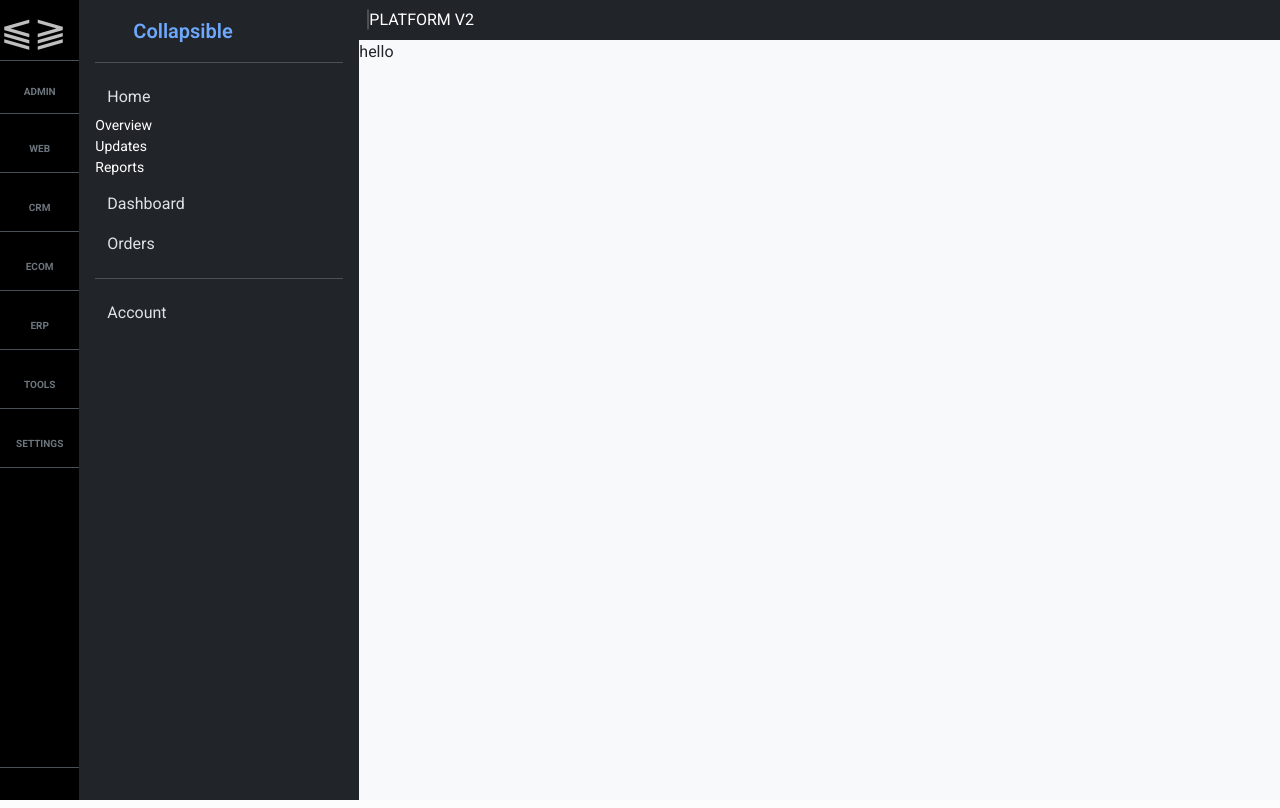
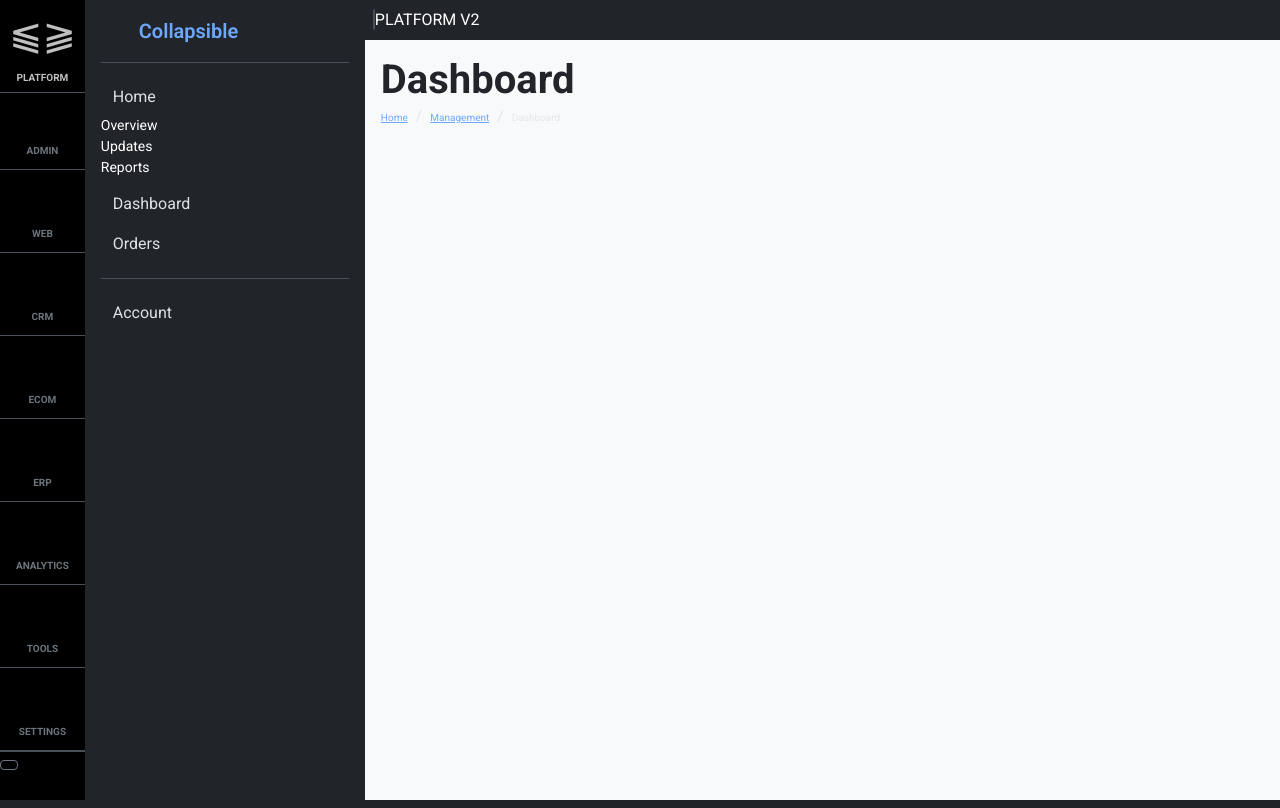
Before and after one commit to harkalygergo/platform360, a Symfony app: template templates/platform/dashboard.html.twig in a window 1280 px wide. Run offline with Twig, Linux system fonts and the light colour scheme; the template is opened without the code that fills it, so the values that code supplies are empty; some libraries are stand-ins or nearby versions.

Commit message:
modify dashboard template

```diff
--- a/templates/base.html.twig
+++ b/templates/base.html.twig
@@ -3,6 +3,10 @@
     <head>
         <meta charset="UTF-8">
         <meta name="viewport" content="width=device-width, initial-scale=1">
+        <meta name="robots" content="noindex,nofollow">
+        <meta name="description" content="Platform Business Management System">
+        <meta name="keywords" content="platform, business, management, system, bms, crm, cms, erp, ecom, analytics, tools">
+        <link rel="icon" href="https://platform.brandcomstudio.com/favicon.png" type="image/png">
         <title>{% block title %}PLATFORM V2{% endblock %}</title>
 
         <link rel="stylesheet" type="text/css" href="https://cdn.brandcomstudio.com/vendor/twbs/bootstrap/dist/css/bootstrap.min.css">
@@ -37,9 +41,11 @@
             }
 
             /* ADMIN */
+            /*
             nav {
                 max-width: 5rem;
             }
+            */
             small {
                 font-size:10px;
             }
--- a/templates/platform/dashboard.html.twig
+++ b/templates/platform/dashboard.html.twig
@@ -6,57 +6,67 @@
 <nav class="bg-black text-white">
     <div class="d-flex flex-column flex-shrink-0 h-100">
         <a href="/"
-           class="d-block link-body-emphasis text-decoration-none border-bottom text-warning"
+           class="d-block py-1 text-center link-body-emphasis text-decoration-none border-bottom text-warning"
            data-bs-toggle="tooltip"
            data-bs-placement="right"
            data-bs-original-title="Icon-only">
             <span class="fs-1">⫹⫺</span>
+            <br><small class="fw-bold">PLATFORM</small>
             <span class="visually-hidden">Icon-only</span> </a>
         <ul class="nav nav-pills nav-flush flex-column mb-auto text-center">
             <li class="nav-item border-bottom">
-                <a href="#" class="nav-link link-body-emphasis text-secondary fw-bold" title="favorites">
+                <a href="#" class="nav-link link-body-emphasis text-secondary fw-bold" title="admin">
                     <i class="bi bi-speedometer2 fs-4"></i>
-                    <small>ADMIN</small>
+                    <br><small>ADMIN</small>
                 </a>
             </li>
             <li class="nav-item border-bottom">
-                <a href="#" class="nav-link link-body-emphasis text-secondary fw-bold" title="favorites">
+                <a href="#" class="nav-link link-body-emphasis text-secondary fw-bold" title="Content Management System">
                     <i class="bi bi-globe fs-3 p-0 m-0"></i>
-                    <small>WEB</small>
+                    <br><small>WEB</small>
                 </a>
             </li>
             <li class="nav-item border-bottom">
-                <a href="#" class="nav-link link-body-emphasis text-secondary fw-bold" title="favorites">
+                <a href="#" class="nav-link link-body-emphasis text-secondary fw-bold" title="Customer Relationship Management">
                     <i class="bi bi-people fs-3 p-0 m-0"></i>
-                    <small>CRM</small>
+                    <br><small>CRM</small>
                 </a>
             </li>
             <li class="nav-item border-bottom">
-                <a href="#" class="nav-link link-body-emphasis text-secondary fw-bold" title="favorites">
+                <a href="#" class="nav-link link-body-emphasis text-secondary fw-bold" title="E-commerce">
                     <i class="bi bi-cart fs-3 p-0 m-0"></i>
-                    <small>ECOM</small>
+                    <br><small>ECOM</small>
                 </a>
             </li>
             <li class="nav-item border-bottom">
-                <a href="#" class="nav-link link-body-emphasis text-secondary fw-bold" title="favorites">
+                <a href="#" class="nav-link link-body-emphasis text-secondary fw-bold" title="Enterprise Resource Planning">
                     <i class="bi bi-briefcase fs-3 p-0 m-0"></i>
-                    <small>ERP</small>
+                    <br><small>ERP</small>
                 </a>
             </li>
             <li class="nav-item border-bottom">
-                <a href="#" class="nav-link link-body-emphasis text-secondary fw-bold" title="favorites">
-                    <i class="bi bi-tools fs-3 p-0 m-0"></i>
-                    <small>TOOLS</small>
+                <a href="#" class="nav-link link-body-emphasis text-secondary fw-bold" title="Analytics">
+                    <i class="bi bi-graph-up fs-3 p-0 m-0"></i>
+                    <br><small>ANALYTICS</small>
                 </a>
             </li>
             <li class="nav-item border-bottom">
-                <a href="#" class="nav-link link-body-emphasis text-secondary fw-bold" title="favorites">
+                <a href="#" class="nav-link link-body-emphasis text-secondary fw-bold" title="tools">
+                    <i class="bi bi-tools fs-3 p-0 m-0"></i>
+                    <br><small>TOOLS</small>
+                </a>
+            </li>
+            <li class="nav-item border-bottom">
+                <a href="#" class="nav-link link-body-emphasis text-secondary fw-bold" title="settings">
                     <i class="bi bi-gear fs-3 p-0 m-0"></i>
-                    <small>SETTINGS</small>
+                    <br><small>SETTINGS</small>
                 </a>
             </li>
         </ul>
         <div class="border-top">
+            <button class="btn btn-sm btn-outline-secondary" id="themeToggle" type="button" aria-label="Toggle theme" title="Toggle light/dark">
+                <i class="bi bi-sun-fill" id="themeIcon"></i>
+            </button>
             <a href="#" class="d-flex align-items-center justify-content-center p-3 link-body-emphasis text-decoration-none">
                 <i class="bi bi-question-circle text-secondary p-0 m-0 fs-5"></i>
             </a>
@@ -81,14 +91,41 @@
         <!-- Make the list icon an accessible toggle for the aside -->
         <i id="asideToggle" class="bi bi-list border rounded-2" style="cursor:pointer" role="button" tabindex="0" aria-controls="app-aside" aria-expanded="true" aria-label="Toggle sidebar"></i> PLATFORM V2
     </header>
-    <section>
-        hello
+    <section class="bg-light text-dark p-3">
+        <h1 class="fw-bold pb-0 mb-0">Dashboard</h1>
+        <nav aria-label="breadcrumb">
+            <ol class="breadcrumb">
+                <li class="breadcrumb-item fs-6"><a href="#"><small>Home</small></a></li>
+                <li class="breadcrumb-item"><a href="#"><small>Management</small></a></li>
+                <li class="breadcrumb-item active"><small>Dashboard</small></li>
+            </ol>
+        </nav>
+
         {{ dump(app.user) }}
     </section>
 </main>
 
 <!-- Lightweight inline script to toggle the aside visibility -->
 <script>
+    // function to light or dark template
+    function toggleTheme() {
+        const current = document.documentElement.getAttribute('data-bs-theme') || 'light';
+        const next = current === 'dark' ? 'light' : 'dark';
+        document.documentElement.setAttribute('data-bs-theme', next);
+        localStorage.setItem('theme', next);
+        updateThemeIcons(next);
+    }
+    function updateThemeIcons(theme) {
+        const sun = 'bi-sun-fill';
+        const moon = 'bi-moon-stars-fill';
+        const headerIcon = document.getElementById('themeIconHeader');
+        const sideIcon = document.getElementById('themeIcon');
+        if (headerIcon) headerIcon.className = 'bi ' + (theme === 'dark' ? sun : moon);
+        if (sideIcon) sideIcon.className = theme === 'dark' ? 'bi bi-sun-fill' : 'bi bi-moon-stars-fill';
+    }
+    document.getElementById('themeToggle')?.addEventListener('click', toggleTheme);
+    document.getElementById('themeToggleHeader')?.addEventListener('click', toggleTheme);
+
     (function () {
         const toggle = document.getElementById('asideToggle');
         const aside = document.getElementById('app-aside') || document.querySelector('aside');
```
Also changed, not shown: README.md.
